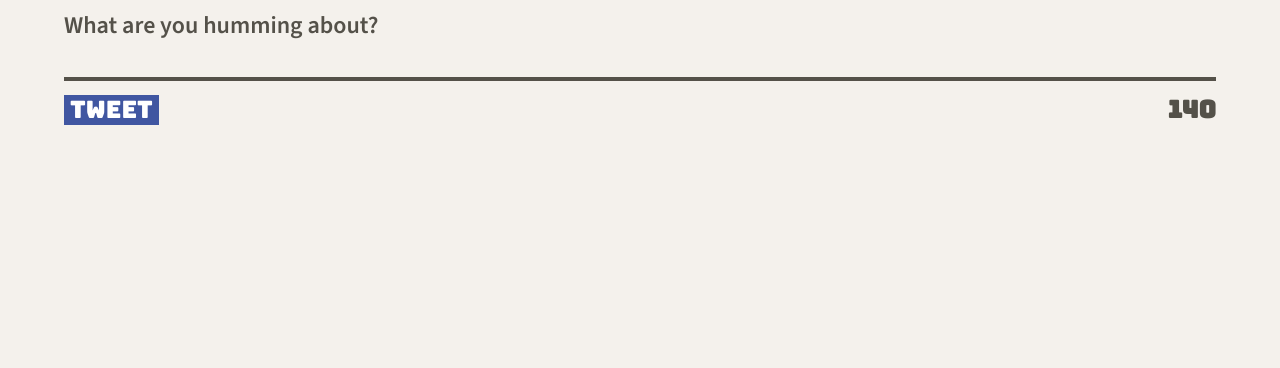
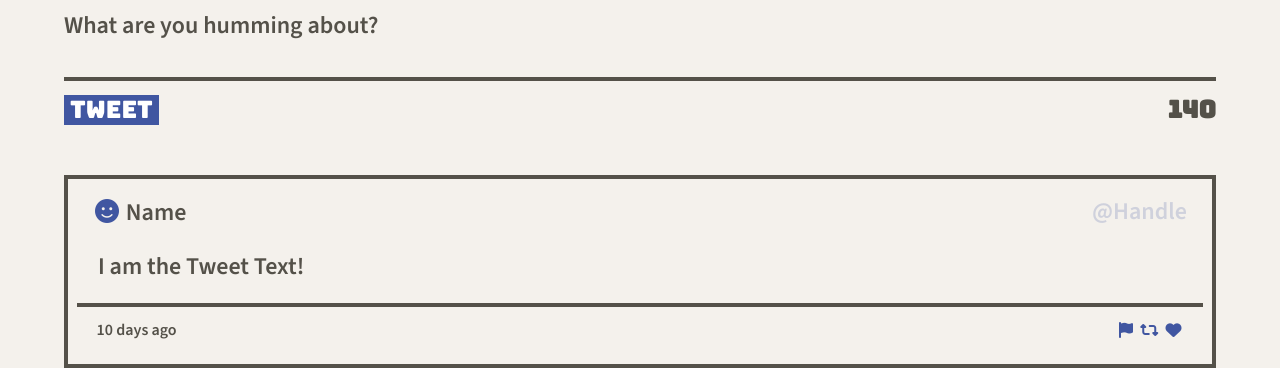
Before and after one commit to ryguyroberts/tweeter, a website: page public/index.html in a window 1280 px wide. Shown: the part 522-890 px from the top of the page. Before the commit the page ends 800 px from the top, so only its background shows below. Drawn offline with nearby package versions, Linux system fonts and the light colour scheme.

Commit message:
Create html and CSS for existing tweets

```diff
--- a/public/index.html
+++ b/public/index.html
@@ -20,6 +20,7 @@
     <link rel="stylesheet" href="/styles/nav.css" type="text/css" />
     <link rel="stylesheet" href="/styles/header.css" type="text/css" />
     <link rel="stylesheet" href="/styles/new-tweet.css" type="text/css" />
+    <link rel="stylesheet" href="/styles/tweets.css" type="text/css" />
 
     <!-- External JS -->
     <script src="https://ajax.googleapis.com/ajax/libs/jquery/3.4.1/jquery.min.js"></script>
@@ -41,7 +42,7 @@
     </nav>
 
     <!-- header area-->
-    <header>
+    <header id="main-head">
       <div>
           <img src="/images/profile-hex.png">
       </div>
@@ -57,12 +58,29 @@
         <form action="/tweets/" method="POST">
           <label for="tweet-text">What are you humming about?</label>
           <textarea name="text" id="tweet-text"></textarea>
-          <div id ="new-bot">
-            <button id ="tweet-but" type="submit">Tweet</button>
+          <div>
+            <button type="submit">Tweet</button>
             <output name="counter" class="counter" for="tweet-text">140</output>
           </div>
         </form>
       </section>
+      <section>
+        <article class ="tweet">
+          <header>
+            <p><i class="fa-solid fa-face-smile"></i> Name</p>
+            <p class ="link">@Handle</p>
+          </header>
+          <p id="tweet-bod">I am the Tweet Text!</p>
+          <footer>
+            <p>10 days ago</p>
+            <div>
+              <i class="fa-solid fa-flag"></i>
+              <i class="fa-solid fa-retweet"></i>
+              <i class="fa-solid fa-heart"></i>
+            </div>
+          </footer>
+        </article>
+      </section>
     </main>
   </body>
 </html>
--- a/public/styles/header.css
+++ b/public/styles/header.css
@@ -1,4 +1,4 @@
-header {
+#main-head {
   background-color: #d89820;
   padding-top: 120px;
   height: 520px;
--- a/public/styles/layout.css
+++ b/public/styles/layout.css
@@ -25,6 +25,11 @@ body {
   font-weight: bold;
 }
 
+.link {
+  color: #4056A1;
+  opacity: 0.2;
+}
+
 /*
  * Additional CSS can be defined below or in other CSS files, as per instructions
  */
--- a/public/styles/new-tweet.css
+++ b/public/styles/new-tweet.css
@@ -17,7 +17,7 @@
   font-size: 16px;
 }
 
-#new-bot {
+.new-tweet div {
   border-top: 4px;
   border-style: solid;
   border-color: #545149;
@@ -29,7 +29,8 @@
   align-items: center;
 }
 
-#tweet-but {
+
+.new-tweet div button {
   background-color: #4056A1;
   color: white;
   border-style: hidden;
--- /dev/null
+++ b/public/styles/tweets.css
@@ -0,0 +1,46 @@
+.tweet {
+  margin-top: 50px;
+  display: flex;
+  flex-direction: column;
+  border: 4px solid #545149;
+  font-weight: 600;
+}
+
+.tweet header {
+  display: flex;
+  flex-direction: row;
+  justify-content: space-between;
+  padding-left: 25px;
+  padding-right: 25px;
+  padding-top: 20px;
+}
+
+.tweet footer {
+  width: 98.5%;
+  margin: 15px 0.75% 10px 0.75%;
+  padding: 15px 20px;
+  display: flex;
+  flex-direction: row;
+  justify-content: space-between;
+  border-top: 4px;
+  border-style: solid;
+  border-color: #545149;
+  font-size: 16px;
+}
+
+.tweet i:hover {
+  color: #d89820;
+}
+
+.tweet i {
+  color: #4056A1;
+  padding-left: 2px;
+  padding-right: 2px;
+}
+
+
+#tweet-bod {
+  padding-left: 30px;
+  padding-top: 30px;
+  padding-bottom: 10px;
+}
--- a/server/data-files/initial-tweets.json
+++ b/server/data-files/initial-tweets.json
@@ -8,7 +8,7 @@
     "content": {
       "text": "If I have seen further it is by standing on the shoulders of giants"
     },
-    "created_at": 1706458160728
+    "created_at": 1706465987558
   },
   {
     "user": {
@@ -19,6 +19,6 @@
     "content": {
       "text": "Je pense , donc je suis"
     },
-    "created_at": 1706544560728
+    "created_at": 1706552387558
   }
 ]
```
Also changed, not shown: public/styles/nav.css (line endings or trailing spaces).
